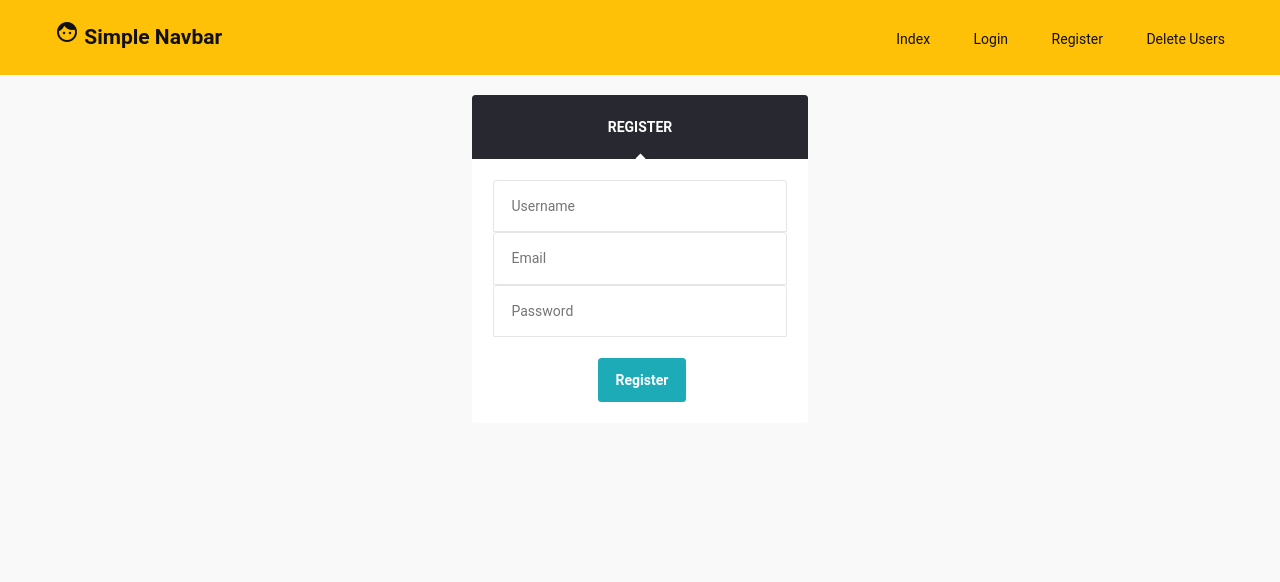
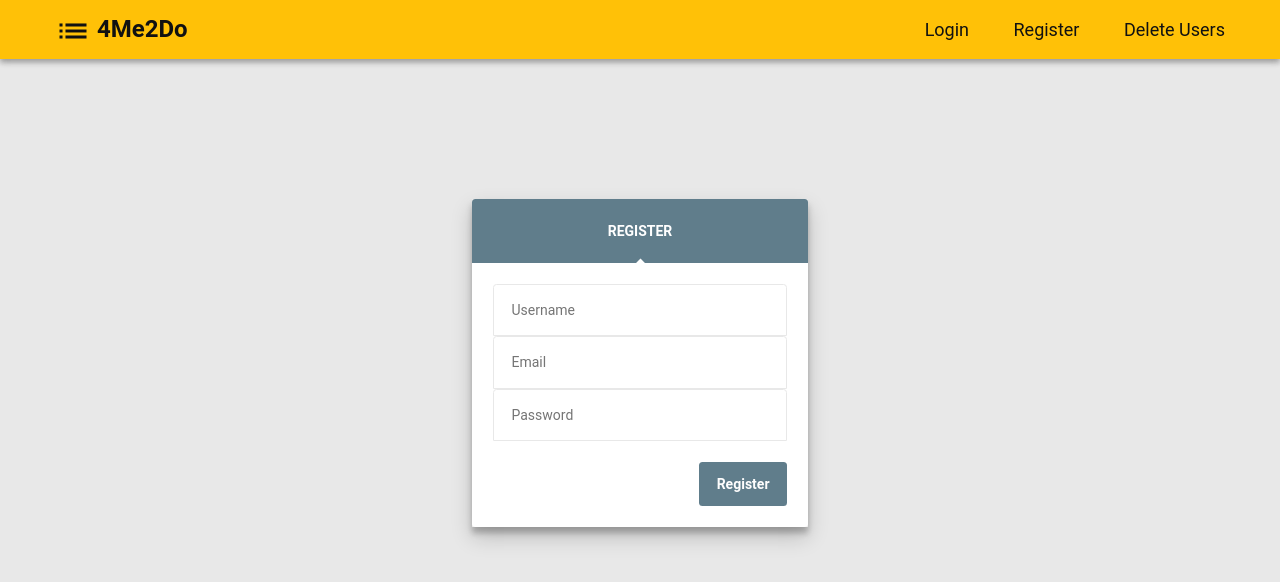
Before and after one commit to afonsojramos/feup-ltw, a PHP site: page /register.php in a window 1280 px wide. Shown: the top 582 px of the page. Run offline with PHP 8.4, Linux system fonts and the light colour scheme.

Commit message:
[style] MAJOR UPDATES

```diff
--- a/dashboard.php
+++ b/dashboard.php
@@ -6,7 +6,11 @@
 	require_once(dirname(__FILE__)."/includes/common/choose_navbar.php");
 ?>
 
-<h1>Dashboard</h1>
+
+<div class="container">
+	<h1>Welcome to the dashboard</h1>
+	<p>Let the todos begin.</p>
+</div><!--/.container-->
 
 
 <?php require_once(dirname(__FILE__)."/templates/common/footer.php"); ?>
--- a/edit_profile.php
+++ b/edit_profile.php
@@ -6,7 +6,9 @@
 	require_once(dirname(__FILE__)."/includes/common/choose_navbar.php");
 ?>
 
-<h1>Edit Profile</h1>
+<div class="container">
+	<h1>Edit Profile</h1>
+</div>
 
 
 <?php require_once(dirname(__FILE__)."/templates/common/footer.php"); ?>
--- a/index.php
+++ b/index.php
@@ -8,12 +8,13 @@
 	require_once(dirname(__FILE__)."/includes/common/choose_navbar.php");
 ?>
 
+<div class="container">
 	<h1>Hello World</h1>
-
 	<?php
 		require_once(dirname(__FILE__)."/classes/User.php");
 		$query = new QueryBuilder(User::class);
 		var_dump($query->select()->getAll());
 	?>
+</div>
 
 <?php require_once(dirname(__FILE__)."/templates/common/footer.php"); ?>
--- a/public/css/login.css
+++ b/public/css/card_form.css
@@ -1,12 +1,11 @@
-/* LOGIN MENU */
-
-#loginMenu input[type='text'],
-#loginMenu input[type='password'] {
+.cardForm input[type='text'],
+.cardForm input[type='email'],
+.cardForm input[type='password'] {
 	width: 100%;
 }
 
-.loginHeader {
-	background-color: #282830;
+.cardForm .formHeader {
+	background-color: var(--default-accent-color);
 	border-top-left-radius: 0.25em;
 	border-top-right-radius: 0.25em;
 	color: #fff;
@@ -15,19 +14,19 @@
 	text-transform: uppercase;
 }
 
-.loginTitle {
+.formTitle {
 	font-size: 16px;
 	font-size: 1rem;
 	margin: 0;
 }
 
-.loginBody {
+.formBody {
 	background-color: #fff;
 	padding: 1.5em;
 	position: relative;
 }
 
-.loginBody::before {
+.formBody::before {
 	background-color: #fff;
 	content: '';
 	height: 0.5em;
@@ -41,18 +40,21 @@
 	width: 0.5em;
 }
 
-#loginMenu input[type='text'],
-#loginMenu input[type='password'] {
-	border: 0.0625em solid #e5e5e5;
+.cardForm input[type='text'],
+.cardForm input[type='email'],
+.cardForm input[type='password'] {
+	border: 0.0625em solid var(--divider-color);
 	padding: 1em 1.25em;
 	border-top-left-radius: 0.25em;
 	border-top-right-radius: 0.25em;
 }
 
-#loginMenu input[type='submit'] {
-	background-color: #1dabb8;
+.cardForm input[type='submit'] {
+	margin-left: auto;
+	display: block;
+	background-color: var(--default-accent-color);
+	color: var(--text-accent-color);
 	border-radius: 0.25em;
-	color: #fff;
 	font-weight: 700;
 	-webkit-box-ordinal-group: 2;
 	-ms-flex-order: 1;
@@ -62,24 +64,23 @@
 	transition: background-color 0.3s;
 }
 
-#loginMenu input[type='submit']:hover {
-	background-color: #198d98;
+.cardForm input[type='submit']:hover {
+	background-color: var(--dark-accent-color);
 }
 
-.loginFooter {
+.formFooter {
 	-webkit-box-align: center;
 	-ms-flex-align: center;
-	align-items: center;
 	background-color: #fff;
 	border-bottom-left-radius: 0.25em;
 	border-bottom-right-radius: 0.25em;
 	display: -webkit-box;
 	display: -ms-flexbox;
-	display: flex;
+	display: r;
 	-webkit-box-pack: justify;
 	-ms-flex-pack: justify;
 	justify-content: space-between;
 	padding-bottom: 1.5em;
-	padding-left: 1.5em;
+	padding-left: 9em;
 	padding-right: 1.5em;
 }
--- a/public/css/material-icons.css
+++ b/public/css/material-icons.css
@@ -3,9 +3,9 @@
 	font-style: normal;
 	font-weight: 400;
 	src: url(../font/material.woff2) format('woff2');
-  }
+}
 
-  .material-icons {
+.material-icons {
 	font-family: 'Material Icons';
 	font-weight: normal;
 	font-style: normal;
@@ -19,4 +19,19 @@
 	direction: ltr;
 	-webkit-font-feature-settings: 'liga';
 	-webkit-font-smoothing: antialiased;
-  }
+	vertical-align:middle;
+}
+
+/* Rules for sizing the icon. */
+.material-icons.md-18 { font-size: 18px; }
+.material-icons.md-24 { font-size: 24px; }
+.material-icons.md-36 { font-size: 36px; }
+.material-icons.md-48 { font-size: 48px; }
+
+/* Rules for using icons as black on a light background. */
+.material-icons.md-dark { color: rgba(0, 0, 0, 0.54); }
+.material-icons.md-dark.md-inactive { color: rgba(0, 0, 0, 0.26); }
+
+/* Rules for using icons as white on a dark background. */
+.material-icons.md-light { color: rgba(255, 255, 255, 1); }
+.material-icons.md-light.md-inactive { color: rgba(255, 255, 255, 0.3); }
--- a/public/css/navbar.css
+++ b/public/css/navbar.css
@@ -1,9 +1,11 @@
 .navbar {
-	padding: 20px 0;
+	padding: 10px 0;
 	margin-bottom: 20px;
 	width: 100%;
 	height: auto;
-	background-color: #FFC107;
+	background-color: var(--default-primary-color);
+	box-shadow: 0 3px 6px rgba(0,0,0,0.16), 0 3px 6px rgba(0,0,0,0.23);
+	font-size: 18px;
 }
 
 .logo,
@@ -11,7 +13,9 @@
 	display: inline-block;
 	margin: 0;
 }
-
+.logo{
+	font-size: 24px;
+}
 
 /* nav links */
 
--- a/public/css/style.css
+++ b/public/css/style.css
@@ -1,17 +1,20 @@
-.align {
-	-webkit-box-align: center;
-	-ms-flex-align: center;
-	align-items: center;
-	display: -webkit-box;
-	display: -ms-flexbox;
-	display: flex;
-	-webkit-box-pack: center;
-	-ms-flex-pack: center;
-	justify-content: center;
+:root {
+	--dark-primary-color: #FFA000;
+	--default-primary-color: #FFC107;
+	--light-primary-color: #FFECB3;
+	--text-primary-color: #212121;
+
+	--dark-accent-color: #455A64;
+	--default-accent-color: #607D8B;
+	--light-accent-color: #CFD8DC;
+	--text-accent-color: #FDFDFD;
+
+	--divider-color: #E8E8E8;
 }
 
 html {
-	/*     background: url("../images/background.jpeg") no-repeat center center fixed;
+	/*
+	background: url("../images/background.jpeg") no-repeat center center fixed;
     background-color: rgb(49, 80, 141);
     -webkit-background-size: cover;
     -moz-background-size: cover;
@@ -26,10 +29,11 @@ body {
 	padding: 0;
 	margin: 0;
 	line-height: 1.6;
-	background-color: #F9F9F9;
+	background-color: var(--divider-color);
 }
 
 .grid {
+	margin-top: 10em;
 	margin-left: auto;
 	margin-right: auto;
 	max-width: 24em;
@@ -68,94 +72,6 @@ input[type='submit'] {
 }
 
 
-/* REGISTER MENU */
-
-#registerMenu input[type='text'],
-#registerMenu input[type='email'],
-#registerMenu input[type='password'] {
-	width: 100%;
-}
-
-.registerHeader {
-	background-color: #282830;
-	border-top-left-radius: 0.25em;
-	border-top-right-radius: 0.25em;
-	color: #fff;
-	padding: 1.5em;
-	text-align: center;
-	text-transform: uppercase;
-}
-
-.registerTitle {
-	font-size: 16px;
-	font-size: 1rem;
-	margin: 0;
-}
-
-.registerBody {
-	background-color: #fff;
-	padding: 1.5em;
-	position: relative;
-}
-
-.registerBody::before {
-	background-color: #fff;
-	content: '';
-	height: 0.5em;
-	left: 50%;
-	margin-left: -0.25em;
-	margin-top: -0.25em;
-	position: absolute;
-	top: 0;
-	-webkit-transform: rotate(45deg);
-	transform: rotate(45deg);
-	width: 0.5em;
-}
-
-#registerMenu input[type='text'],
-#registerMenu input[type='email'],
-#registerMenu input[type='password'] {
-	border: 0.0625em solid #e5e5e5;
-	padding: 1em 1.25em;
-	border-top-left-radius: 0.25em;
-	border-top-right-radius: 0.25em;
-}
-
-#registerMenu input[type='submit'] {
-	background-color: #1dabb8;
-	border-radius: 0.25em;
-	color: #fff;
-	font-weight: 700;
-	-webkit-box-ordinal-group: 2;
-	-ms-flex-order: 1;
-	order: 1;
-	padding: 0.75em 1.25em;
-	-webkit-transition: background-color 0.3s;
-	transition: background-color 0.3s;
-}
-
-#registerMenu input[type='submit']:hover {
-	background-color: #198d98;
-}
-
-.registerFooter {
-	-webkit-box-align: center;
-	-ms-flex-align: center;
-	background-color: #fff;
-	border-bottom-left-radius: 0.25em;
-	border-bottom-right-radius: 0.25em;
-	display: -webkit-box;
-	display: -ms-flexbox;
-	display: r;
-	-webkit-box-pack: justify;
-	-ms-flex-pack: justify;
-	justify-content: space-between;
-	padding-bottom: 1.5em;
-	padding-left: 9em;
-	padding-right: 1.5em;
-}
-
-
 /* responsive container */
 
 .container {
@@ -191,3 +107,18 @@ input[type='submit'] {
 		width: 1170px;
 	}
 }
+
+
+/* Material Shadows */
+
+.shadow-1 {
+	box-shadow: 0 3px 6px rgba(0, 0, 0, 0.16), 0 3px 6px rgba(0, 0, 0, 0.23);
+}
+
+.shadow-2 {
+	box-shadow: 0 10px 20px rgba(0, 0, 0, 0.19), 0 6px 6px rgba(0, 0, 0, 0.23);
+}
+
+.shadow-3 {
+	box-shadow: 0 14px 28px rgba(0, 0, 0, 0.25), 0 10px 10px rgba(0, 0, 0, 0.22);
+}
--- a/register.php
+++ b/register.php
@@ -2,40 +2,31 @@
 	require_once(dirname(__FILE__)."/includes/common/only_allow_logout.php");
 	require_once(dirname(__FILE__)."/includes/common/defaults.php");
 	$PAGE["title"] .= " : Register";
+	$PAGE["styles"][]="card_form.css";
 	require_once(dirname(__FILE__)."/templates/common/header.php");
 	require_once(dirname(__FILE__)."/includes/common/choose_navbar.php");
 ?>
 
-	<div class="grid">
-
-      <form action="actions/register.php" method="post" id="registerMenu">
-
-        <header class="registerHeader">
-          <h3 class="registerTitle">Register</h3>
-        </header>
-
-        <div class="registerBody">
-
+<div class="grid shadow-2">
+	<form class="cardForm" action="actions/register.php" method="post">
+		<div class="formHeader">
+			<h3 class="formTitle">Register</h3>
+		</div>
+		<div class="formBody">
 			<div class="formField">
 				<input type="text" name="username" id="username" placeholder="Username" required>
 			</div>
-
 			<div class="formField">
-            <input type="email" name="email" id="email" placeholder="Email"><br/>
+				<input type="email" name="email" id="email" placeholder="Email" required>
 			</div>
-
 			<div class="formField">
 				<input type="password" name="password" id="password" placeholder="Password" required>
 			</div>
-
 		</div>
-
-        <footer class="registerFooter">
+		<footer class="formFooter">
 			<input type="submit" value="Register">
 		</footer>
-
 	</form>
-
 </div>
 
 <?php require_once(dirname(__FILE__)."/templates/common/footer.php"); ?>
--- a/templates/common/navbar_logout.php
+++ b/templates/common/navbar_logout.php
@@ -1,8 +1,7 @@
 <nav class="navbar">
 	<div class="container">
-    <h1 class="logo"><a href="#"><i class="material-icons md-24">face</i> Simple Navbar</a></h1>
+		<h1 class="logo"><a href="index.php"><i class="material-icons md-36">list</i> 4Me2Do</a></h1>
 		<ul class="nav nav-right">
-		<li><a href="index.php">Index</a></li>
 			<li><a href="login.php">Login</a></li>
 			<li><a href="register.php">Register</a></li>
 			<li><a href="deleteUsers.php">Delete Users</a></li>
```
Also changed, not shown: login.php (+7 -18 lines), templates/common/navbar_login.php (+7 -8 lines). Lines whose indentation alone changed are shown as unchanged.
